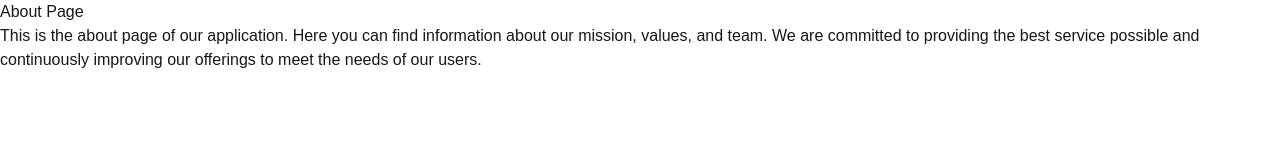
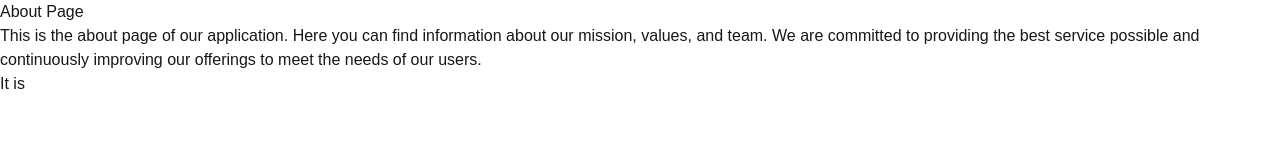
Before and after one commit to alhamzaaaaa/MERN-Stack-Concepts-Recall, a Next.js app in the folder next-js-recall/recall-6-server-components/: page /about in a window 1280 px wide. Shown: the top 162 px of the page. Built offline with nearby package versions, Linux system fonts and the light colour scheme.

Commit message:
Concepts Recall

```diff
--- a/next-js-recall/recall-6-server-components/app/about/page.jsx
+++ b/next-js-recall/recall-6-server-components/app/about/page.jsx
@@ -9,7 +9,9 @@ const page = () => {
             <span>
                 This is the about page of our application. Here you can find information about our mission, values, and team. We are committed to providing the best service possible and continuously improving our offerings to meet the needs of our users.
             </span>
-            <h6></h6>
+            <h6>
+                It is
+            </h6>
         </div>
     )
 }
```
